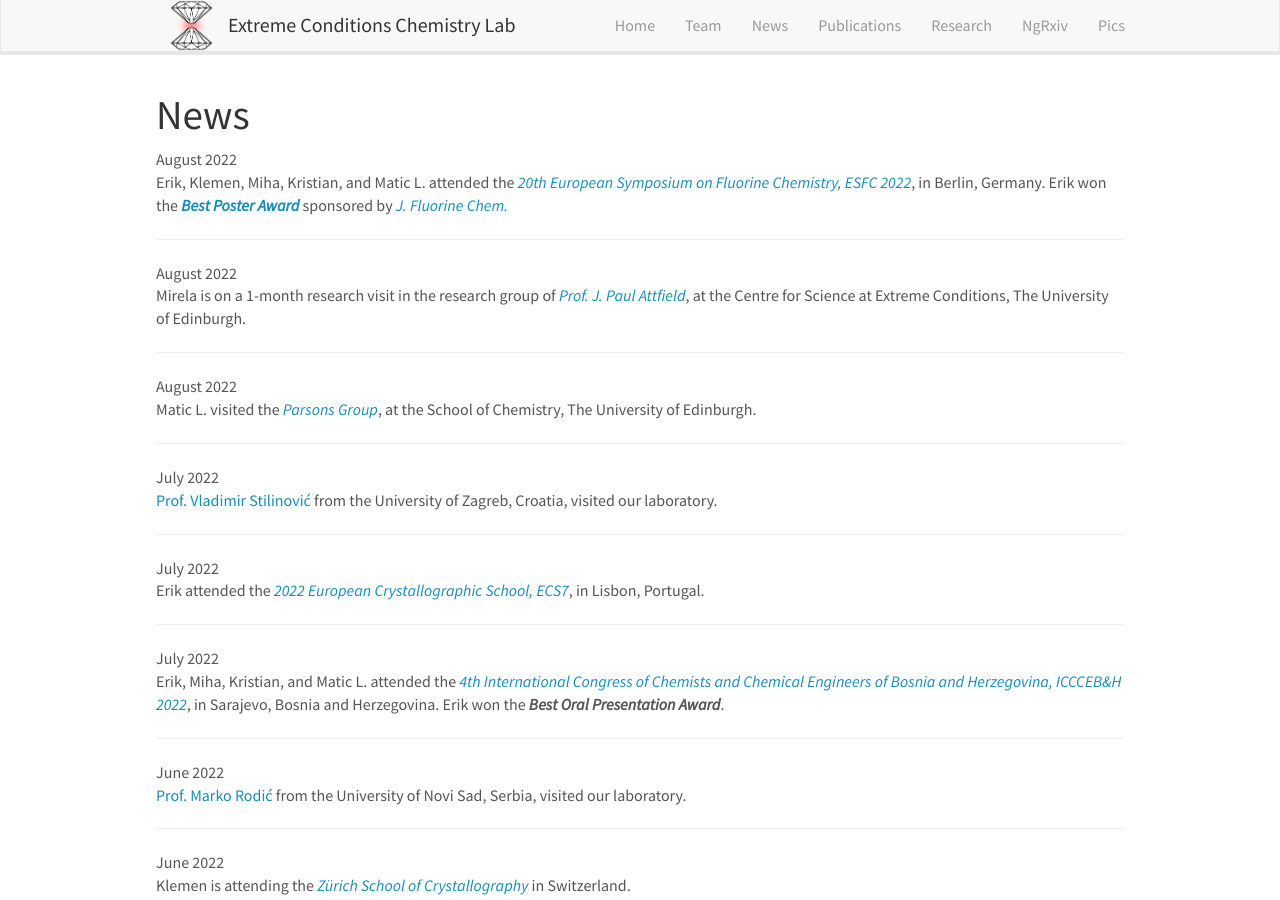
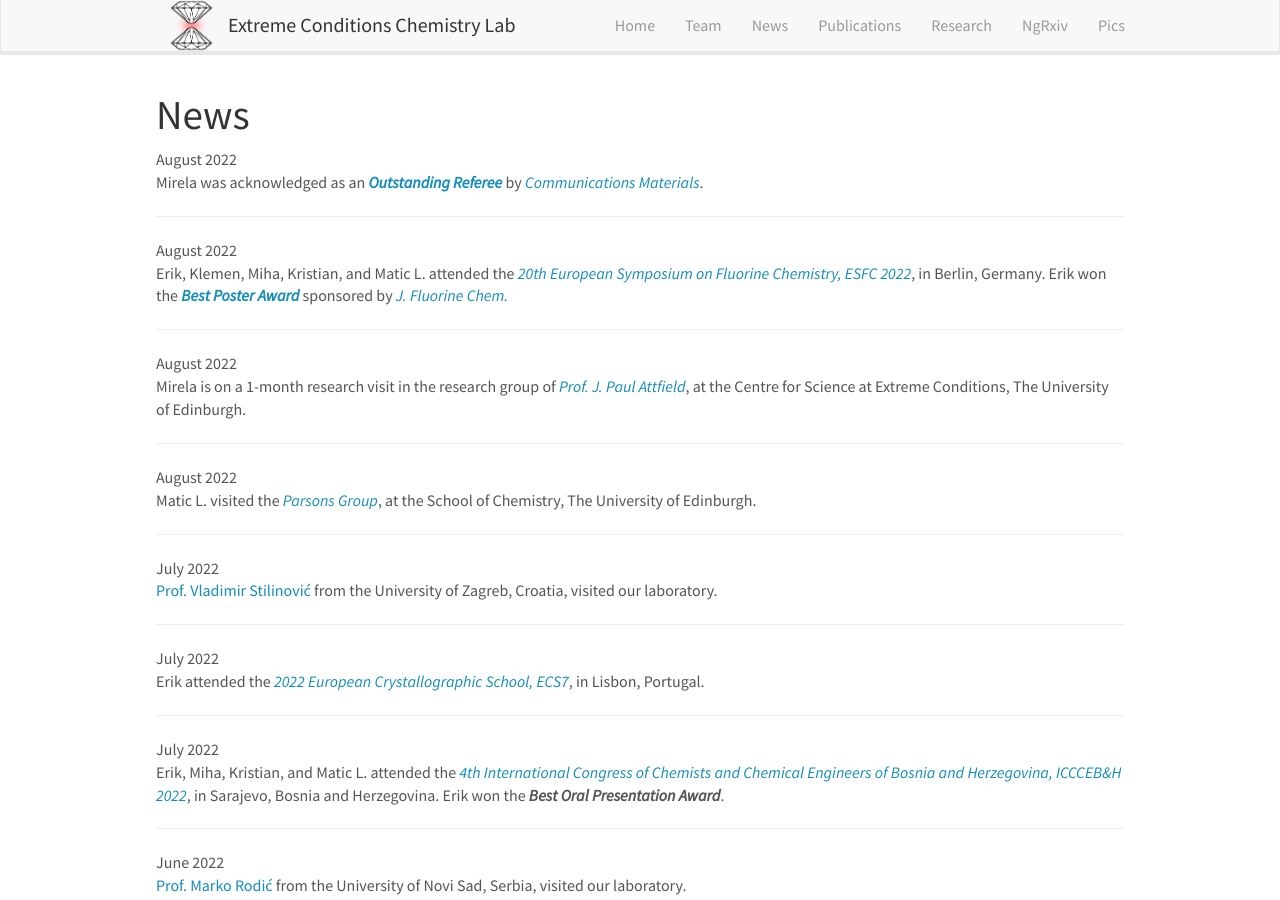
Before and after one commit to eccl-jsi/eccl-jsi.github.io, a Jekyll site: the page built from _pages/allnews.md, in a window 1280 px wide and 900 px high. Built offline with Jekyll 4.4.1, drawn with Linux system fonts in a browser that asks for light colours; nearby versions of some CDN libraries.

Commit message:
Update news.yml

```diff
--- a/_data/news.yml
+++ b/_data/news.yml
@@ -1,3 +1,6 @@
+- date: August 2022
+  headline: "Mirela was acknowledged as an <a href='https://www.nature.com/commsmat/referees/outstanding-referees'><i><b>Outstanding Referee</b></i></a> by <a href='https://www.nature.com/commsmat/'><i>Communications Materials</i></a>."
+
 - date: August 2022
   headline: "Erik, Klemen, Miha, Kristian, and Matic L. attended the <a href='https://esfc2022.de/'><i>20th European Symposium on Fluorine Chemistry, ESFC 2022</i></a>, in Berlin, Germany. Erik won the <a href='https://twitter.com/MaticLozinsek/status/1560207854556037120'><b><i>Best Poster Award</i></b></a> sponsored by <a href='https://www.sciencedirect.com/journal/journal-of-fluorine-chemistry'><i>J. Fluorine Chem.</i></a>"
 
```
